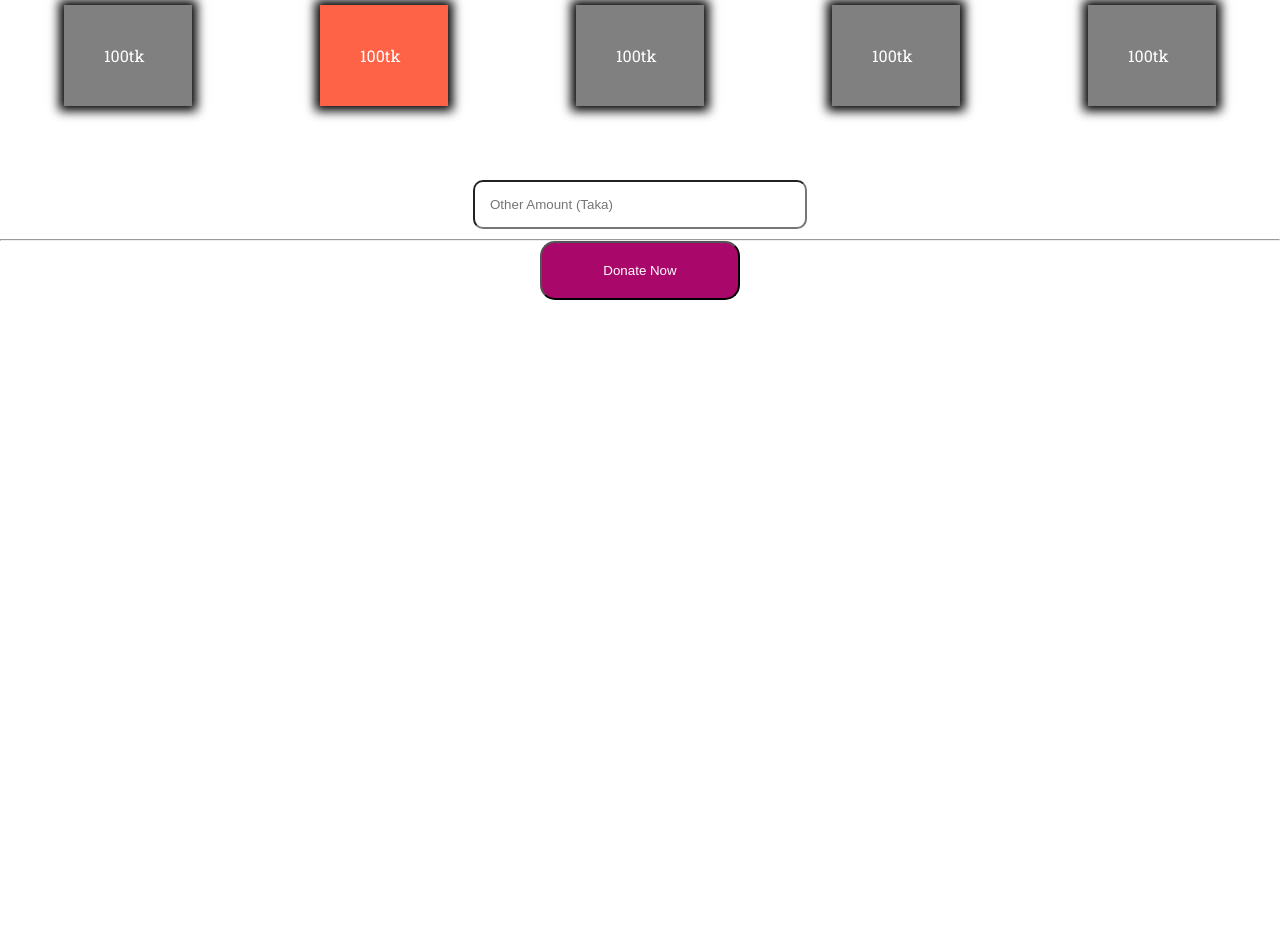
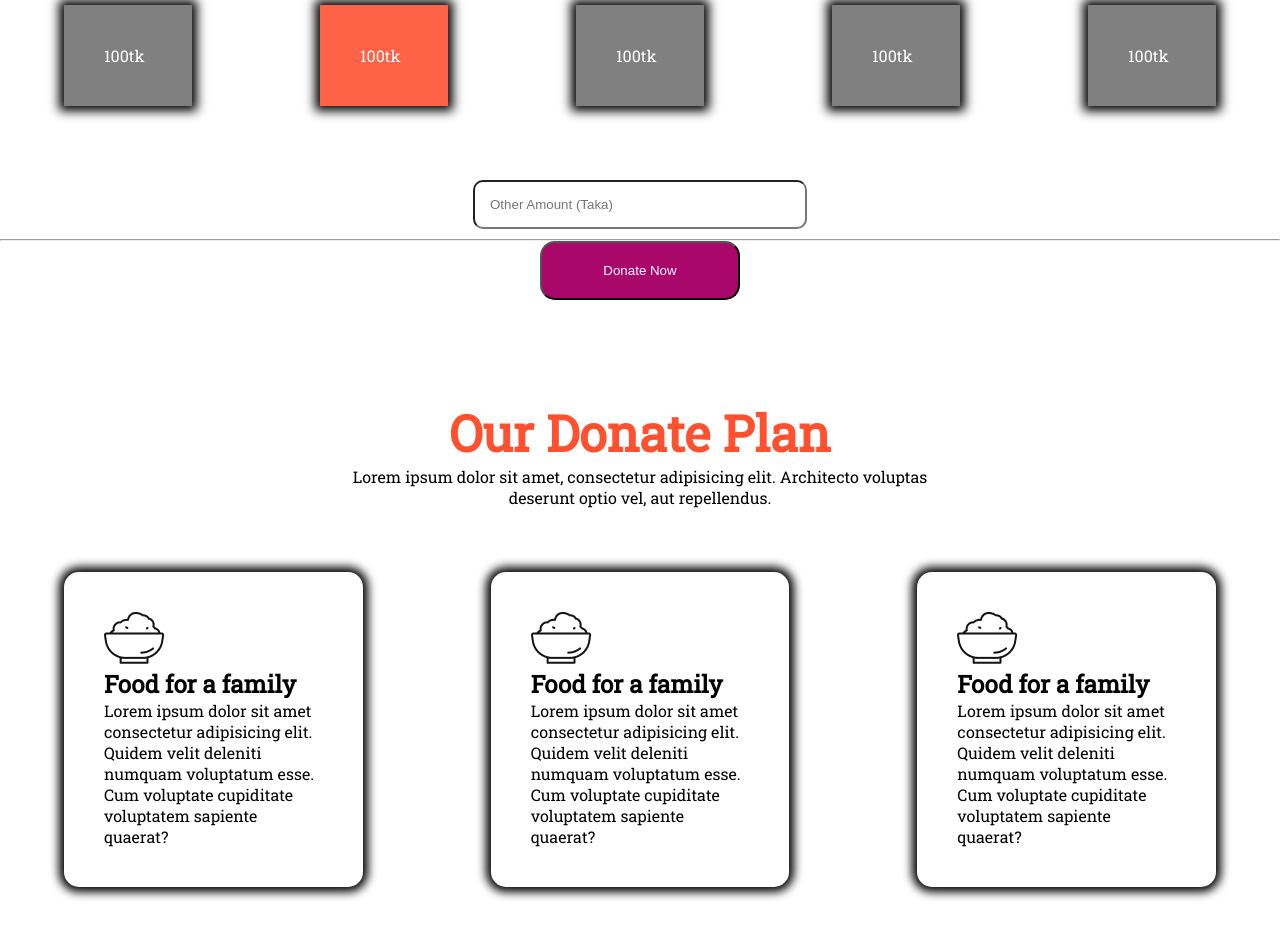
Before and after one commit to arjun1571/Donate-today, a plain HTML site: page index.html in a window 1280 px wide. Shown: the part 938-1889 px from the top of the page. Before the commit the page ends 1238 px from the top, so only its background shows below. Drawn offline with Linux system fonts and the light colour scheme.

Commit message:
our donate section done

```diff
--- a/index.html
+++ b/index.html
@@ -52,5 +52,43 @@
         <button class="button-style2">Donate Now</button>
       </div>
     </section>
+    <!-- our donate plan section  -->
+    <section class="donate-style">
+      <h1>Our Donate Plan</h1>
+      <p>
+        Lorem ipsum dolor sit amet, consectetur adipisicing elit. Architecto
+        voluptas <br />
+        deserunt optio vel, aut repellendus.
+      </p>
+    </section>
+    <section class="donate-amount">
+      <div class="width-style">
+        <img src="icons/food.png" alt="" />
+        <h2>Food for a family</h2>
+        <p>
+          Lorem ipsum dolor sit amet consectetur adipisicing elit. Quidem velit
+          deleniti numquam voluptatum esse. Cum voluptate cupiditate voluptatem
+          sapiente quaerat?
+        </p>
+      </div>
+      <div class="width-style">
+        <img src="icons/food.png" alt="" />
+        <h2>Food for a family</h2>
+        <p>
+          Lorem ipsum dolor sit amet consectetur adipisicing elit. Quidem velit
+          deleniti numquam voluptatum esse. Cum voluptate cupiditate voluptatem
+          sapiente quaerat?
+        </p>
+      </div>
+      <div class="width-style">
+        <img src="icons/food.png" alt="" />
+        <h2>Food for a family</h2>
+        <p>
+          Lorem ipsum dolor sit amet consectetur adipisicing elit. Quidem velit
+          deleniti numquam voluptatum esse. Cum voluptate cupiditate voluptatem
+          sapiente quaerat?
+        </p>
+      </div>
+    </section>
   </body>
 </html>
--- a/style.css
+++ b/style.css
@@ -67,3 +67,10 @@ h1 {
   color: white;
   border-radius: 15px;
 }
+.width-style {
+  width: 30%;
+  margin: 5%;
+  box-shadow: 0 0 10px 5px black;
+  padding: 40px;
+  border-radius: 15px;
+}
```
